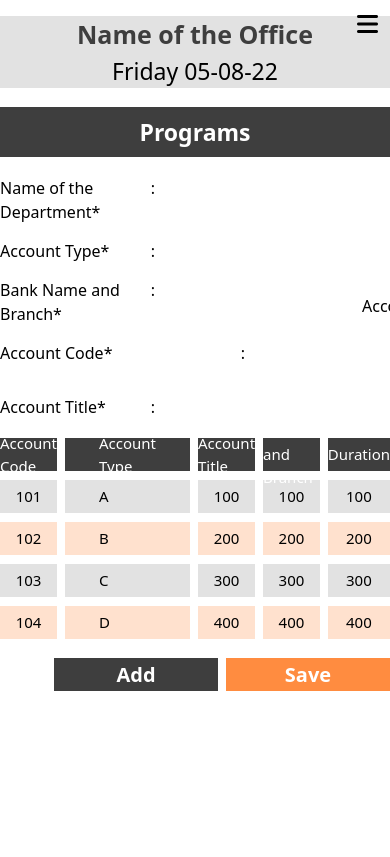
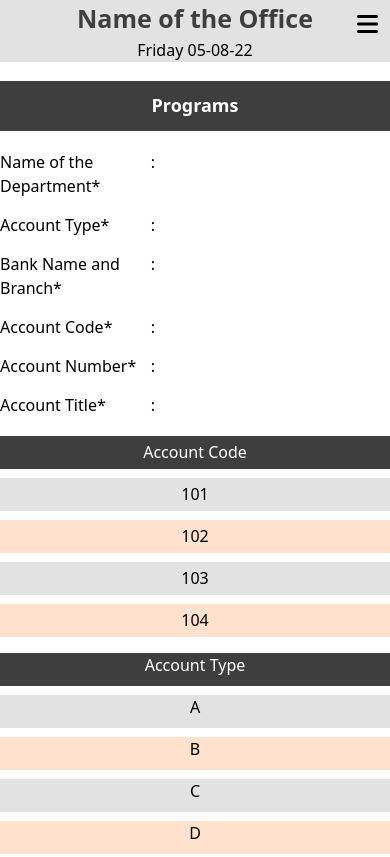
Before and after one commit to jahidrony037/bsmrstu-bba-faculty, a website: page pages/AdminAccount/Account.html in a window 390 px wide. Shown: the top 857 px of the page. Drawn offline with nearby package versions, Linux system fonts and the light colour scheme.

Commit message:
fee schedule btn  and Account file responsive done

```diff
--- a/pages/AdminAccount/Account.html
+++ b/pages/AdminAccount/Account.html
@@ -18,12 +18,12 @@
       <i
         onclick="nav()"
         id="icon"
-        class="fa fa-bars absolute right-1 cursor-pointer text-2xl mr-2 mt-2 z-30 lg:hidden"
+        class="fa fa-bars absolute right-1 cursor-pointer text-2xl mr-2 mt-2 z-40 lg:hidden"
         aria-hidden="true"
       ></i>
       <div
         id="nav_slide"
-        class="w-[100%] absolute bg-[#E2E2E2] h-[100rem] -ml-[770px] lg:h-auto lg:relative lg:ml-0 lg:w-[253px]"
+        class="w-[100%] absolute bg-[#E2E2E2] h-[100rem] -ml-[820px] lg:h-auto lg:relative lg:ml-0 lg:w-[253px] z-30"
       >
         <div class="avater_nav bg-[#FF8C40] p-2 flex justify-between">
           <h1 class="text-xl text-white">Admin Zone</h1>
@@ -67,23 +67,20 @@
           </ul>
         </div>
       </div>
-      <div
-        id="2nd_div"
-        class="w-[100%] mt-4 lg:mt-0 space-y-[19px] lg:w-[724px]"
-      >
-        <div class="searchBr w-full">
+      <div id="2nd_div" class="w-[100%] lg:mt-0 space-y-[19px] lg:w-[724px]">
+        <div class="lg:searchBr lg:w-full">
           <div class="bg-[#E2E2E2] lg:p-4 text-center lg:space-y-2">
             <div
               class="text-[#3E3E3E] text-[25px] lg:text-[40px] font-semibold"
             >
               Name of the Office
             </div>
-            <div class="text-[23px]">Friday 05-08-22</div>
+            <div class="lg:text-[23px] text-[16px]">Friday 05-08-22</div>
           </div>
         </div>
         <div class="content w-full space-y-[19px]">
           <div
-            class="bg-[#3E3E3E] text-white text-[23px] font-semibold h-[50px] flex items-center justify-center"
+            class="bg-[#3E3E3E] text-white lg:text-[23px] text-[18px] font-semibold h-[50px] flex items-center justify-center"
           >
             Programs
           </div>
@@ -111,20 +108,17 @@
                 <li class="flex justify-between w-[245px]">
                   <span>Account Code*</span><span>:</span>
                 </li>
-                <input
-                  type="text"
-                  class="focus:outline-none w-[116px] px-[2px]"
-                />
+                <input type="text" class="focus:outline-none px-[2px]" />
               </div>
               <div class="flex flex-row">
                 <li
-                  class="absolute left-[362px] top-[118px] flex justify-between w-[200px]"
+                  class="lg:absolute lg:left-[362px] lg:top-[118px] flex justify-between lg:w-[200px] w-[245px]"
                 >
                   <span>Account Number*</span><span>:</span>
                 </li>
                 <input
                   type="text"
-                  class="absolute left-[562px] top-[118px] focus:outline-none w-[116px] px-[2px]"
+                  class="lg:absolute left-[562px] top-[118px] focus:outline-none px-[2px]"
                 />
               </div>
               <div class="flex flex-row">
@@ -136,9 +130,9 @@
             </ul>
           </div>
           <div
-            class="flex justify-between space-x-[8px] text-[15px] font-['Segoe UI']"
+            class="flex lg:flex-row lg:justify-between lg:space-x-[8px] lg:text-[15px] font-['Segoe UI'] flex-col items-center gap-4"
           >
-            <div class="1st w-[200px]">
+            <div class="1st lg:w-[200px] w-full">
               <ul class="space-y-[9px]">
                 <li
                   class="bg-[#3E3E3E] h-[33px] flex items-center justify-center text-white"
@@ -167,36 +161,36 @@
                 </li>
               </ul>
             </div>
-            <div class="2nd w-[280px]">
+            <div class="2nd lg:w-[280px] w-full">
               <ul class="space-y-[9px]">
                 <li
-                  class="bg-[#3E3E3E] h-[33px] flex items-center px-[34px] box-border text-white"
+                  class="bg-[#3E3E3E] h-[33px] flex lg:items-center justify-center px-[32px] box-border text-white"
                 >
                   Account Type
                 </li>
                 <li
-                  class="bg-[#E2E2E2] h-[33px] flex items-center px-[34px] box-border"
+                  class="bg-[#E2E2E2] h-[33px] flex lg:items-center justify-center px-[34px] box-border"
                 >
                   A
                 </li>
                 <li
-                  class="bg-[#FFE1CE] h-[33px] flex items-center px-[34px] box-border"
+                  class="bg-[#FFE1CE] h-[33px] flex lg:items-center justify-center px-[34px] box-border"
                 >
                   B
                 </li>
                 <li
-                  class="bg-[#E2E2E2] h-[33px] flex items-center px-[34px] box-border"
+                  class="bg-[#E2E2E2] h-[33px] flex lg:items-center justify-center px-[34px] box-border"
                 >
                   C
                 </li>
                 <li
-                  class="bg-[#FFE1CE] h-[33px] flex items-center px-[34px] box-border"
+                  class="bg-[#FFE1CE] h-[33px] flex lg:items-center justify-center px-[34px] box-border"
                 >
                   D
                 </li>
               </ul>
             </div>
-            <div class="3rd w-[200px]">
+            <div class="3rd lg:w-[200px] w-full">
               <ul class="space-y-[9px]">
                 <li
                   class="bg-[#3E3E3E] h-[33px] flex items-center justify-center text-white"
@@ -225,7 +219,7 @@
                 </li>
               </ul>
             </div>
-            <div class="4th w-[300px]">
+            <div class="4th lg:w-[300px] w-full">
               <ul class="space-y-[9px]">
                 <li
                   class="bg-[#3E3E3E] h-[33px] flex items-center justify-center text-white"
@@ -254,7 +248,7 @@
                 </li>
               </ul>
             </div>
-            <div class="3rd w-[164px]">
+            <div class="5th lg:w-[164px] w-full">
               <ul class="space-y-[9px]">
                 <li
                   class="bg-[#3E3E3E] h-[33px] flex items-center justify-center text-white"
@@ -285,7 +279,7 @@
             </div>
           </div>
           <div
-            class="flex justify-end space-x-[8px] text-white text-[20px] font-semibold"
+            class="flex lg:justify-end justify-between space-x-[8px] text-white text-[20px] font-semibold"
           >
             <span
               class="w-[164px] h-[33px] flex items-center justify-center bg-[#3E3E3E] cursor-pointer"
@@ -334,10 +328,10 @@
           document
             .getElementById("icon")
             .classList.replace("fa-bars", "fa-times");
-          document.getElementById("nav_slide").classList.remove("-ml-[770px]");
+          document.getElementById("nav_slide").classList.remove("-ml-[820px]");
           // document.getElementById("2nd_div").classList.replace("w-[100%]", "w-[0%]");
         } else {
-          document.getElementById("nav_slide").classList.add("-ml-[770px]");
+          document.getElementById("nav_slide").classList.add("-ml-[820px]");
           document
             .getElementById("icon")
             .classList.replace("fa-times", "fa-bars");
```
Also changed, not shown: pages/Dashboard/fee schedule.html (+1 -1 lines).
